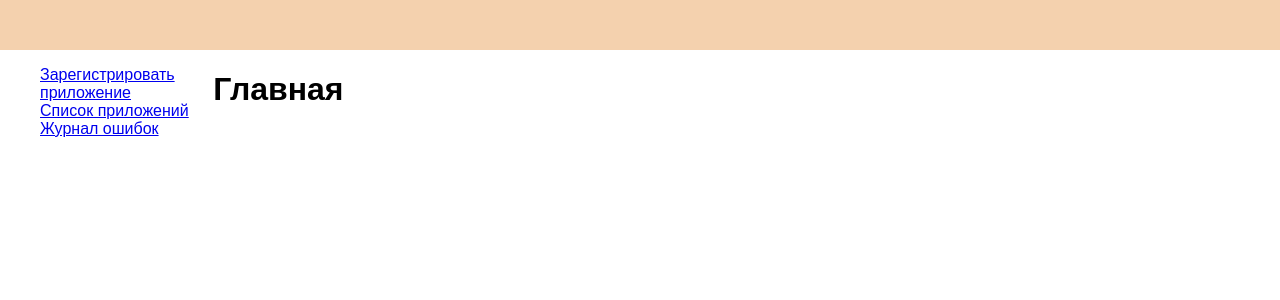
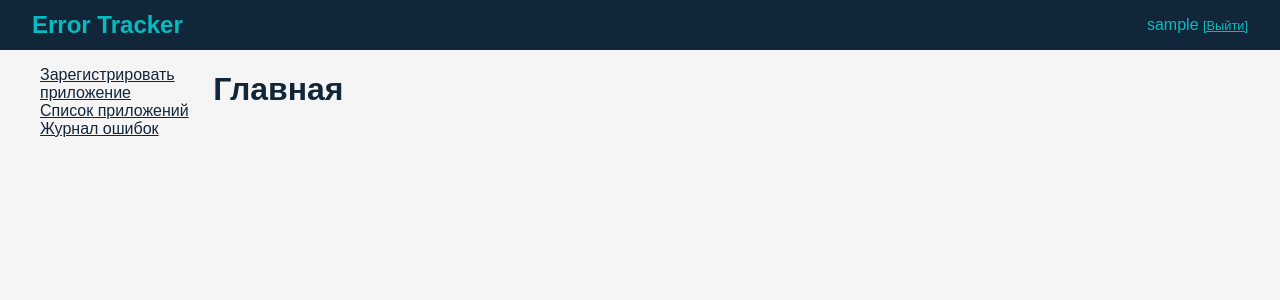
Before and after one commit to Votchitsev/error-tracker, a Django app: page /error-tracker/ in a window 1280 px wide. Shown: the top 300 px of the page. Run offline with Django 5.2, Linux system fonts and the light colour scheme; the visitor is signed in with stand-in values (Sample User, id 1).

Commit message:
feat: create logout

```diff
--- a/error_tracker/templates/layout.html
+++ b/error_tracker/templates/layout.html
@@ -2,7 +2,14 @@
 
 {% block content %}
 <div class="layout">
-    <header></header>
+    <header>
+        <span class="logo">Error Tracker</span>
+        <div>
+            {% if user.is_authenticated is True %}
+            <span>{{ user }} <a class="small-text logout" href="{% url 'logout' %}">[Выйти]</a></span>
+            {% endif %}
+        </div>
+    </header>
     <nav class="navbar">
         {% block nav %}
         <ul>
--- a/error_tracker/urls.py
+++ b/error_tracker/urls.py
@@ -4,6 +4,7 @@ URL configuration for error_tracker project.
 
 from django.urls import include, path
 
+from .views.logout import logout_view
 from .views.errors import errors_view
 from .views.auth import auth_view
 from .views.main import main_view
@@ -16,5 +17,7 @@ urlpatterns = [
     path('applications/', applications_view, name='applications'),
     path('applications/<int:application_id>/delete/', delete_application_view, name='delete_application'),
     path('errors/', errors_view, name='errors'),
+    path('logout', logout_view, name='logout'),
+
     path('api/', include('error_tracker.rest.urls')),
 ]
--- a/static/css/colors.css
+++ b/static/css/colors.css
@@ -1,6 +1,5 @@
 :root {
-    --primary-color: #f4d1ae;
-    --primary-accent-color: #12263a;
+    --primary-color: #12263a;;
     --secondary-color: #12263a;
 
     --third-color: #06bcc1;
--- a/static/css/global.css
+++ b/static/css/global.css
@@ -4,10 +4,19 @@
 
 body {
     margin: 0;
+    background-color: var(--gray);
+    color: var(--primary-color);
 }
 
 input {
     padding: 1em;
+    background-color: var(--isabelline);
+    border: 1px solid var(--third-color);
+}
+
+select {
+    padding: 1em;
+    background-color: var(--isabelline);
 }
 
 button {
@@ -20,12 +29,15 @@ li {
 }
 
 header {
-    display: grid;
-    width: 100%;
+    display: flex;
     height: 50px;
     background-color: var(--primary-color);
     grid-column-start: 1;
     grid-column-end: 3;
+    align-items: center;
+    justify-content: space-between;
+    padding: 0 2em;
+    color: var(--third-color);
 }
 
 table, th, td {
@@ -34,6 +46,10 @@ table, th, td {
     padding: 0.5em;
 }
 
+a {
+    color: var(--primary-color);
+}
+
 .small-text {
     font-size: 0.8em;
 }
--- a/static/css/layout.css
+++ b/static/css/layout.css
@@ -3,3 +3,12 @@
     grid-template-rows: 50px auto;
     grid-template-columns: 1fr 5fr;
 }
+
+.logo {
+    font-size: 1.5em;
+    font-weight: bold;
+}
+
+.logout {
+    color: var(--third-color);
+}
```
Also changed, not shown: error_tracker/views/logout.py (added, +12 -0 lines).
